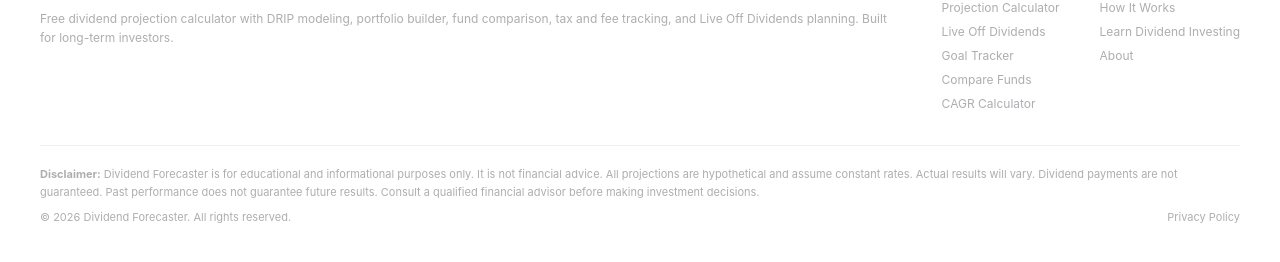
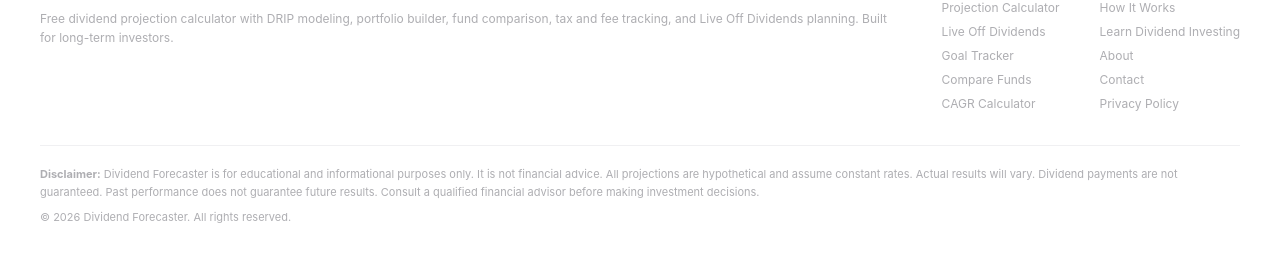
Before and after one commit to zahidrehman0777/dividend-forecaster, a React (Vite) app: page / in a window 1280 px wide. Shown: the part 1923-2185 px from the top of the page. Built offline with nearby package versions, Linux system fonts and the light colour scheme.

Commit message:
v1.3: add Contact page, reorganize footer Resources column

```diff
--- a/src/dividend-forecaster-v2.jsx
+++ b/src/dividend-forecaster-v2.jsx
@@ -1468,6 +1468,40 @@ export default function DividendForecasterV2() {
             <button onClick={() => setPage("calculator")} style={{ padding:"14px 32px", borderRadius:12, border:"none", background:t.ac, color:"#FFF", fontSize:15, fontWeight:600, cursor:"pointer", fontFamily:FONT }}>Open the Calculator</button>
           </div>
         </motion.div>
+      ) : page === "contact" ? (
+        <motion.div key="contact" {...pageT} style={{ maxWidth:800, margin:"0 auto", padding:"48px 24px 60px" }}>
+          <h1 style={{ fontSize:32, fontWeight:700, marginBottom:8, letterSpacing:"-0.02em" }}>Contact</h1>
+          <p style={{ fontSize:13, color:t.tx3, marginBottom:32 }}>We read every message. Here is how to reach us, and what we can — and cannot — help with.</p>
+
+          <div style={{ background:t.sf, borderRadius:14, padding:"22px 28px", border:`1px solid ${t.bd2}`, marginBottom:14 }}>
+            <h2 style={{ fontSize:17, fontWeight:700, marginBottom:8 }}>General Inquiries</h2>
+            <p style={{ fontSize:13, lineHeight:1.7, color:t.tx2, margin:0 }}>For general questions about Dividend Forecaster, how the calculator works, or feedback on the tool, email us at <a href="mailto:contact@thedividendforecaster.com" style={{ color:t.ac, textDecoration:"underline" }}>contact@thedividendforecaster.com</a>. We aim to respond within two business days.</p>
+          </div>
+
+          <div style={{ background:t.sf, borderRadius:14, padding:"22px 28px", border:`1px solid ${t.bd2}`, marginBottom:14 }}>
+            <h2 style={{ fontSize:17, fontWeight:700, marginBottom:8 }}>Bug Reports &amp; Feedback</h2>
+            <p style={{ fontSize:13, lineHeight:1.7, color:t.tx2, margin:0 }}>Found something broken or behaving unexpectedly? Email <a href="mailto:contact@thedividendforecaster.com" style={{ color:t.ac, textDecoration:"underline" }}>contact@thedividendforecaster.com</a> with as much detail as possible. The most useful reports include: which tab you were on, what you typed into which field, what you expected to happen, what actually happened, and your browser and device. Screenshots help.</p>
+          </div>
+
+          <div style={{ background:t.sf, borderRadius:14, padding:"22px 28px", border:`1px solid ${t.bd2}`, marginBottom:14 }}>
+            <h2 style={{ fontSize:17, fontWeight:700, marginBottom:8 }}>Partnership &amp; Press</h2>
+            <p style={{ fontSize:13, lineHeight:1.7, color:t.tx2, margin:0 }}>For partnership inquiries, press requests, or media questions, email <a href="mailto:contact@thedividendforecaster.com" style={{ color:t.ac, textDecoration:"underline" }}>contact@thedividendforecaster.com</a> with "Partnership" or "Press" in the subject line.</p>
+          </div>
+
+          <div style={{ background:t.sf, borderRadius:14, padding:"22px 28px", border:`1px solid ${t.bd2}`, marginBottom:14 }}>
+            <h2 style={{ fontSize:17, fontWeight:700, marginBottom:8 }}>What We Cannot Help With</h2>
+            <p style={{ fontSize:13, lineHeight:1.7, color:t.tx2, margin:0 }}>Dividend Forecaster is a calculation tool, not a financial advisor. We cannot provide personalized investment advice, recommend specific funds or stocks, predict market movements, or answer questions about your individual tax situation. For decisions about your money, please consult a licensed financial advisor or tax professional.</p>
+          </div>
+
+          <div style={{ background:t.sf, borderRadius:14, padding:"22px 28px", border:`1px solid ${t.bd2}`, marginBottom:32 }}>
+            <h2 style={{ fontSize:17, fontWeight:700, marginBottom:8 }}>Privacy</h2>
+            <p style={{ fontSize:13, lineHeight:1.7, color:t.tx2, margin:0 }}>Questions about how we handle data are covered in our Privacy Policy. We do not collect personal information from visitors — everything you type into the calculator stays in your browser.</p>
+          </div>
+
+          <div style={{ textAlign:"center" }}>
+            <button onClick={() => setPage("calculator")} style={{ padding:"14px 32px", borderRadius:12, border:"none", background:t.ac, color:"#FFF", fontSize:15, fontWeight:600, cursor:"pointer", fontFamily:FONT }}>Open the Calculator</button>
+          </div>
+        </motion.div>
       ) : page === "privacy" ? (
         <motion.div key="privacy" {...pageT} style={{ maxWidth:800, margin:"0 auto", padding:"48px 24px 60px" }}>
           <h1 style={{ fontSize:32, fontWeight:700, marginBottom:8, letterSpacing:"-0.02em" }}>Privacy Policy</h1>
@@ -2676,6 +2710,8 @@ export default function DividendForecasterV2() {
                 <button onClick={() => setPage("methodology")} style={{ background:"none", border:"none", padding:0, color:t.tx3, fontSize:12, cursor:"pointer", fontFamily:FONT, textAlign:"left" }}>How It Works</button>
                 <button onClick={() => setPage("learn")} style={{ background:"none", border:"none", padding:0, color:t.tx3, fontSize:12, cursor:"pointer", fontFamily:FONT, textAlign:"left" }}>Learn Dividend Investing</button>
                 <button onClick={() => setPage("about")} style={{ background:"none", border:"none", padding:0, color:t.tx3, fontSize:12, cursor:"pointer", fontFamily:FONT, textAlign:"left" }}>About</button>
+                <button onClick={() => setPage("contact")} style={{ background:"none", border:"none", padding:0, color:t.tx3, fontSize:12, cursor:"pointer", fontFamily:FONT, textAlign:"left" }}>Contact</button>
+                <button onClick={() => setPage("privacy")} style={{ background:"none", border:"none", padding:0, color:t.tx3, fontSize:12, cursor:"pointer", fontFamily:FONT, textAlign:"left" }}>Privacy Policy</button>
               </div>
             </div>
           </div>
@@ -2683,9 +2719,8 @@ export default function DividendForecasterV2() {
             <p style={{ fontSize:11, lineHeight:1.6, color:t.tx3, margin:"0 0 8px 0" }}>
               <strong>Disclaimer:</strong> Dividend Forecaster is for educational and informational purposes only. It is not financial advice. All projections are hypothetical and assume constant rates. Actual results will vary. Dividend payments are not guaranteed. Past performance does not guarantee future results. Consult a qualified financial advisor before making investment decisions.
             </p>
-            <div style={{ display:"flex", justifyContent:"space-between", alignItems:"center", flexWrap:"wrap", gap:8 }}>
+            <div style={{ display:"flex", justifyContent:"flex-start", alignItems:"center", flexWrap:"wrap", gap:8 }}>
               <p style={{ fontSize:11, color:t.tx3, margin:0 }}>© {new Date().getFullYear()} Dividend Forecaster. All rights reserved.</p>
-              <button onClick={() => setPage("privacy")} style={{ fontSize:11, color:t.tx3, background:"none", border:"none", padding:0, cursor:"pointer", fontFamily:FONT }}>Privacy Policy</button>
             </div>
           </div>
         </div>
```
